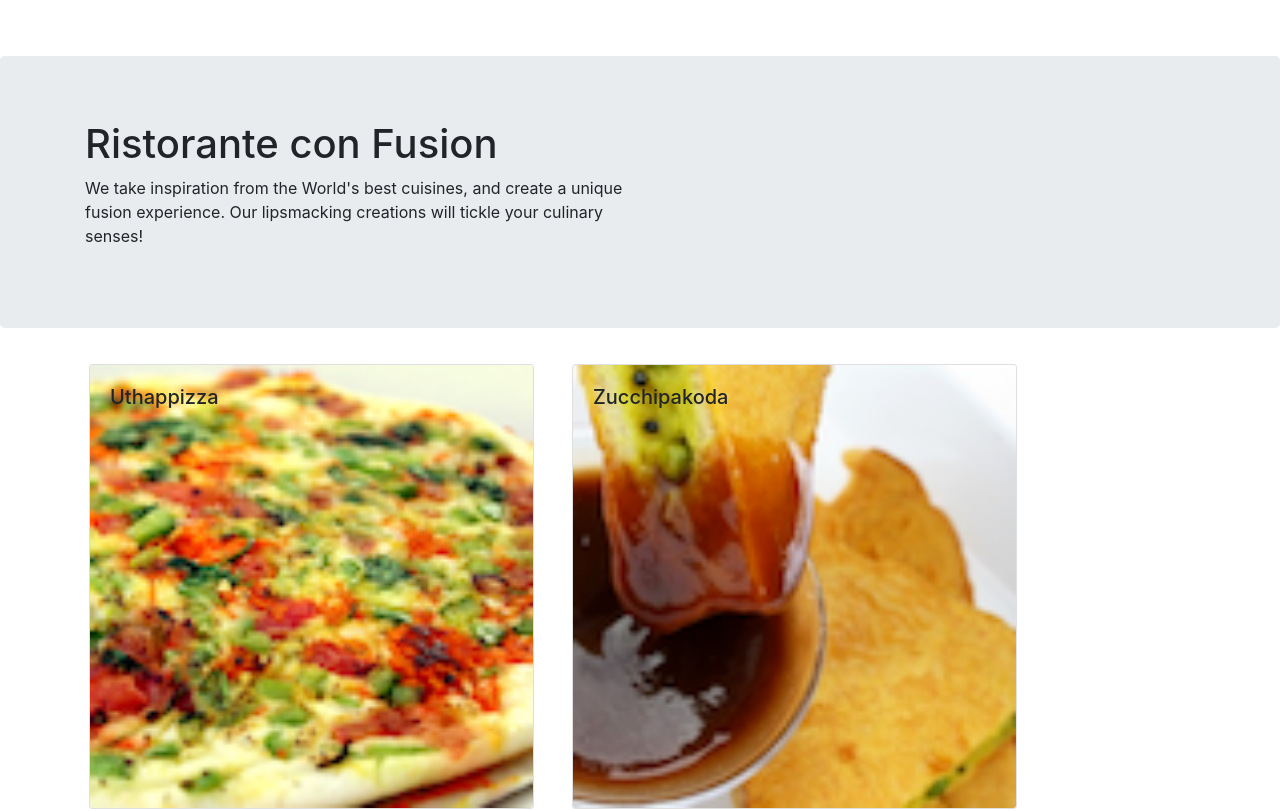
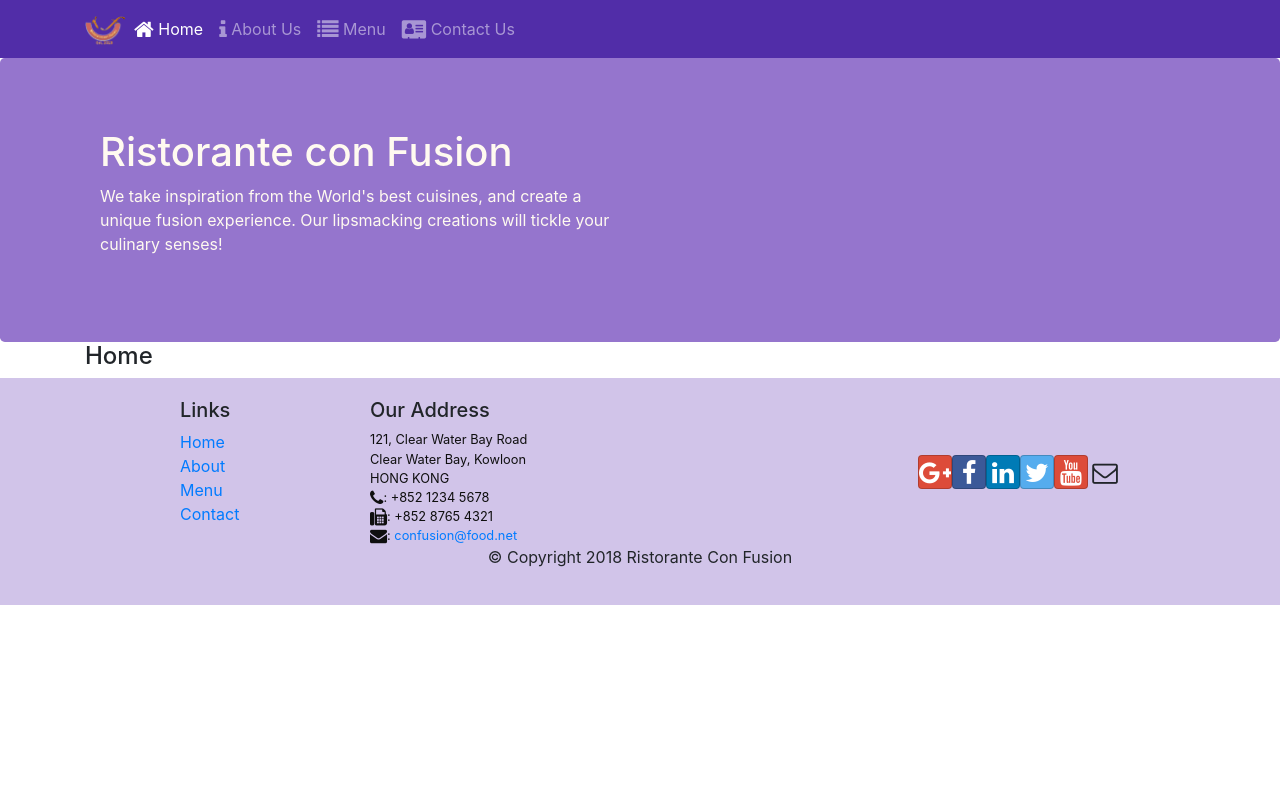
Before and after one commit to lequangduc/ConfusionClient, a React (Create React App) app: page /home in a window 1280 px wide. Shown: the top 811 px of the page. Built offline with nearby package versions, Linux system fonts and the light colour scheme.

Commit message:
React router

```diff
--- a/package.json
+++ b/package.json
@@ -12,6 +12,7 @@
     "react": "^18.2.0",
     "react-dom": "^18.2.0",
     "react-popper": "^2.3.0",
+    "react-router-dom": "4.2.2",
     "react-scripts": "5.0.1",
     "reactstrap": "5.0.0",
     "web-vitals": "^2.1.0"
--- a/src/App.css
+++ b/src/App.css
@@ -36,3 +36,49 @@
     transform: rotate(360deg);
   }
 } */
+
+.row-header {
+  margin: 0px auto;
+
+  padding: 0px auto;
+}
+
+.row-content {
+  margin: 0px auto;
+
+  padding: 50px 0px 50px 0px;
+
+  border-bottom: 1px ridge;
+
+  min-height: 400px;
+}
+
+.footer {
+  background-color: #d1c4e9;
+
+  margin: 0px auto;
+
+  padding: 20px 0px 20px 0px;
+}
+
+.jumbotron {
+  padding: 70px 30px 70px 30px;
+
+  margin: 0px auto;
+
+  background: #9575cd;
+
+  color: floralwhite;
+}
+
+address {
+  font-size: 80%;
+
+  margin: 0px;
+
+  color: #0f0f0f;
+}
+
+.navbar-dark {
+  background-color: #512da8;
+}
--- a/src/App.js
+++ b/src/App.js
@@ -3,6 +3,7 @@
 import { Navbar, NavbarBrand } from "reactstrap";
 import Menu from "./components/MenuComponents";
 import "./App.css";
+import { BrowserRouter } from "react-router-dom";
 import { DISHES } from "./shared/dishes";
 import Main from "./components/MainComponent";
 class App extends Component {
@@ -22,9 +23,11 @@
       //   </Navbar>
       //   <Menu dishes={this.state.dishes} />
       // </div>
-      <div className="App">
-        <Main />
-      </div>
+      <BrowserRouter>
+        <div className="App">
+          <Main />
+        </div>
+      </BrowserRouter>
     );
   }
 }
--- a/src/components/FooterComponent.js
+++ b/src/components/FooterComponent.js
@@ -1,5 +1,5 @@
 import React from "react";
-
+import { Link } from "react-router-dom";
 function Footer(props) {
   return (
     <div className="footer">
@@ -10,19 +10,19 @@
 
             <ul className="list-unstyled">
               <li>
-                <a href="#">Home</a>
+                <Link to="/home">Home</Link>
               </li>
 
               <li>
-                <a href="#">About</a>
+                <Link to="/aboutus">About</Link>
               </li>
 
               <li>
-                <a href="#">Menu</a>
+                <Link to="/menu">Menu</Link>
               </li>
 
               <li>
-                <a href="contactus.html">Contact</a>
+                <Link to="contactus">Contact</Link>
               </li>
             </ul>
           </div>
--- a/src/components/HeaderComponent.js
+++ b/src/components/HeaderComponent.js
@@ -1,20 +1,114 @@
 import React, { Component } from "react";
-import { Navbar, NavbarBrand, Jumbotron } from "reactstrap";
+import {
+  Navbar,
+  NavbarBrand,
+  Jumbotron,
+  Nav,
+  NavbarToggler,
+  Collapse,
+  NavItem,
+} from "reactstrap";
+import { NavLink } from "react-router-dom";
+
+// class Header extends Component {
+//   render() {
+//     return (
+//       <React.Fragment>
+//         <Navbar dark>
+//           <div className="container">
+//             <NavbarBrand href="/">Ristorante Con Fusion</NavbarBrand>
+//           </div>
+//         </Navbar>
+//         <Jumbotron>
+//           <div className="container">
+//             <div className="row row-header">
+//               <div className="col-12 col-sm-6">
+//                 <h1>Ristorante con Fusion</h1>
+//                 <p>
+//                   We take inspiration from the World's best cuisines, and create
+//                   a unique fusion experience. Our lipsmacking creations will
+//                   tickle your culinary senses!
+//                 </p>
+//               </div>
+//             </div>
+//           </div>
+//         </Jumbotron>
+//       </React.Fragment>
+//     );
+//   }
+// }
+// export default Header;
 
 class Header extends Component {
+  constructor(props) {
+    super(props);
+
+    this.toggleNav = this.toggleNav.bind(this);
+
+    this.state = {
+      isNavOpen: false,
+    };
+  }
+
+  toggleNav() {
+    this.setState({
+      isNavOpen: !this.state.isNavOpen,
+    });
+  }
+
   render() {
     return (
-      <React.Fragment>
-        <Navbar dark>
+      <div>
+        <Navbar dark expand="md">
           <div className="container">
-            <NavbarBrand href="/">Ristorante Con Fusion</NavbarBrand>
+            <NavbarToggler onClick={this.toggleNav} />
+
+            <NavbarBrand className="mr-auto" href="/">
+              <img
+                src="assets/images/logo.png"
+                height="30"
+                width="41"
+                alt="Ristorante Con Fusion"
+              />
+            </NavbarBrand>
+
+            <Collapse isOpen={this.state.isNavOpen} navbar>
+              <Nav navbar>
+                <NavItem>
+                  <NavLink className="nav-link" to="/home">
+                    <span className="fa fa-home fa-lg"></span> Home
+                  </NavLink>
+                </NavItem>
+
+                <NavItem>
+                  <NavLink className="nav-link" to="/aboutus">
+                    <span className="fa fa-info fa-lg"></span> About Us
+                  </NavLink>
+                </NavItem>
+
+                <NavItem>
+                  <NavLink className="nav-link" to="/menu">
+                    <span className="fa fa-list fa-lg"></span> Menu
+                  </NavLink>
+                </NavItem>
+
+                <NavItem>
+                  <NavLink className="nav-link" to="/contactus">
+                    <span className="fa fa-address-card fa-lg"></span> Contact
+                    Us
+                  </NavLink>
+                </NavItem>
+              </Nav>
+            </Collapse>
           </div>
         </Navbar>
+
         <Jumbotron>
           <div className="container">
             <div className="row row-header">
               <div className="col-12 col-sm-6">
                 <h1>Ristorante con Fusion</h1>
+
                 <p>
                   We take inspiration from the World's best cuisines, and create
                   a unique fusion experience. Our lipsmacking creations will
@@ -24,7 +118,7 @@
             </div>
           </div>
         </Jumbotron>
-      </React.Fragment>
+      </div>
     );
   }
 }
--- /dev/null
+++ b/src/components/HomeComponent.js
@@ -0,0 +1,11 @@
+import React from "react";
+
+function Home(props) {
+  return (
+    <div className="container">
+      <h4>Home</h4>
+    </div>
+  );
+}
+
+export default Home;
--- a/src/components/MainComponent.js
+++ b/src/components/MainComponent.js
@@ -7,6 +7,10 @@
 import DishDetail from "./DishdetailComponent";
 
 import { DISHES } from "../shared/dishes";
+
+import Home from "./HomeComponent";
+
+import { Switch, Route, Redirect } from "react-router-dom";
 
 import Header from "./HeaderComponent";
 import Footer from "./FooterComponent";
@@ -23,21 +27,15 @@
     };
   }
 
-  onDishSelect(dishId) {
-    this.setState({ selectedDish: dishId });
-  }
+  // onDishSelect(dishId) {
+  //   this.setState({ selectedDish: dishId });
+  // }
 
   render() {
     return (
       <div>
-        {/* <Navbar dark color="primary">
-          <div className="">
-            <NavbarBrand href="/">Ristorante Con Fusion</NavbarBrand>
-          </div>
-        </Navbar> */}
-        {/* <Jumbotron dark color="primary"></Jumbotron> */}
         <Header />
-        <div className="container">
+        {/* <div className="container">
           <Menu
             dishes={this.state.dishes}
             onClick={(dishId) => this.onDishSelect(dishId)}
@@ -50,7 +48,17 @@
               )[0]
             }
           />
-        </div>
+        </div> */}
+        <Switch>
+          <Route path="/home" component={Home} />
+          <Route
+            exact
+            path="/menu"
+            component={() => <Menu dishes={this.state.dishes} />}
+          />
+          <Redirect to="/home" />
+        </Switch>
+
         <Footer />
       </div>
     );
--- a/src/components/MenuComponents.js
+++ b/src/components/MenuComponents.js
@@ -69,9 +69,9 @@
   });
 
   return (
-    // <div className="container">
-    <div className="row">{menu}</div>
-    // </div>
+    <div className="container">
+      <div className="row">{menu}</div>
+    </div>
   );
 };
 
--- a/src/index.js
+++ b/src/index.js
@@ -1,6 +1,8 @@
 import React from "react";
 import ReactDOM from "react-dom/client";
 import "bootstrap/dist/css/bootstrap.min.css";
+import "font-awesome/css/font-awesome.min.css";
+import "bootstrap-social/bootstrap-social.css";
 import "./index.css";
 import App from "./App";
 import reportWebVitals from "./reportWebVitals";
```
Also changed, not shown: 1 other file (tests, documents, lock files or other folders).
